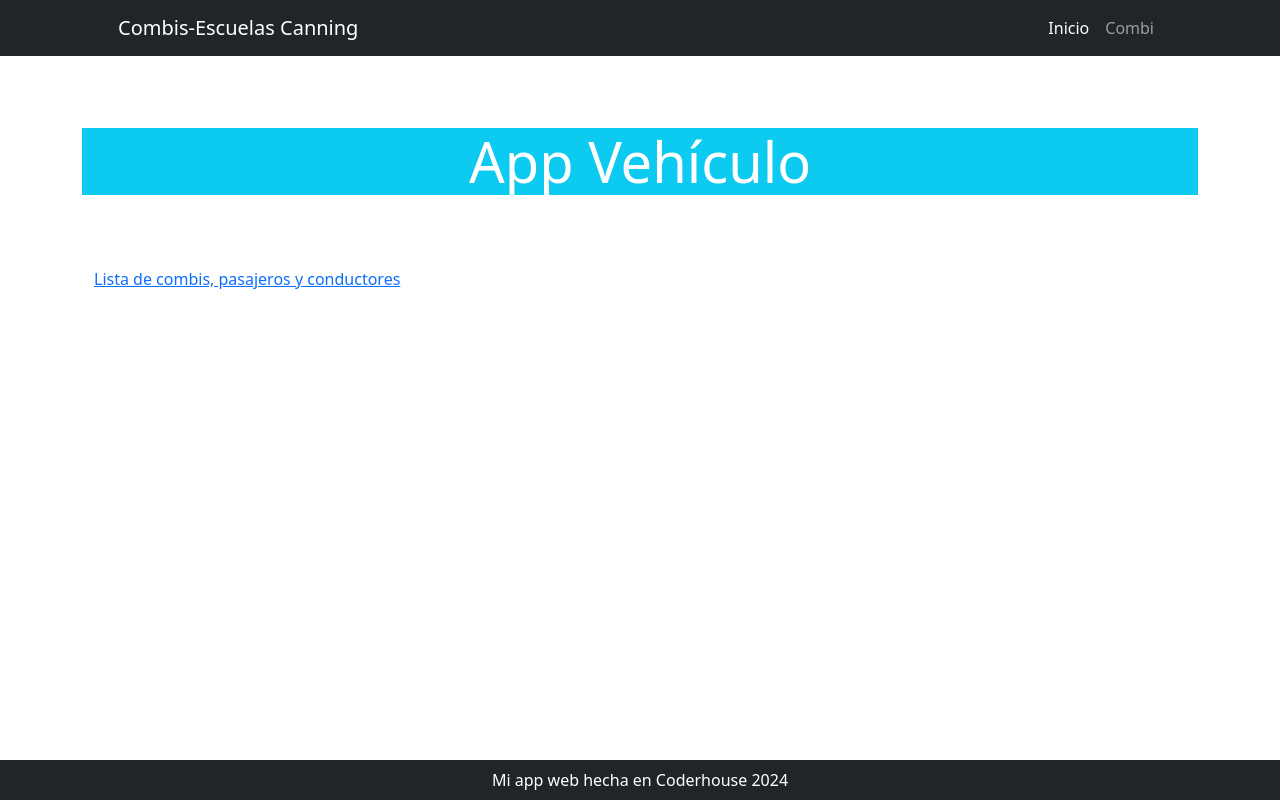
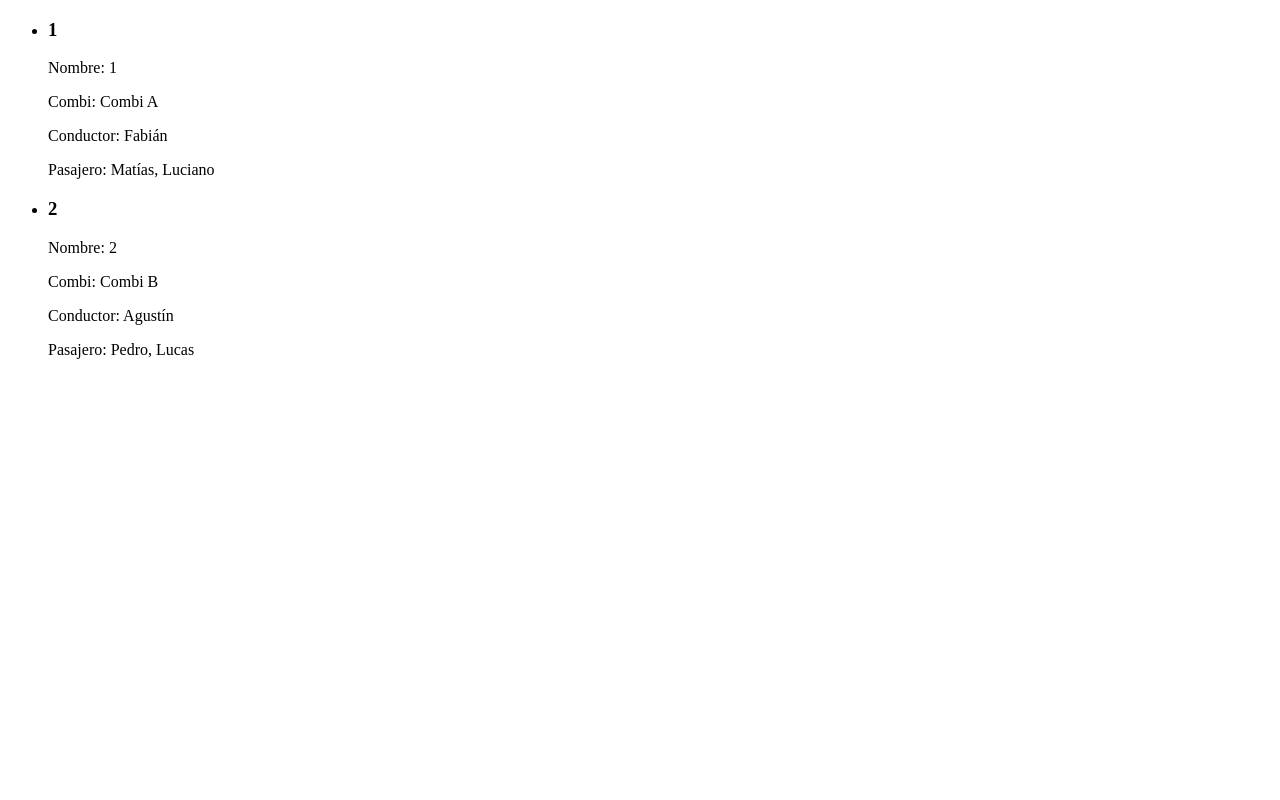
Before and after one commit to Ezesouzarr04/pre-entrega, a Django app: page /Vehiculo/ in a window 1280 px wide. Run offline with Django 5.2, Linux system fonts and the light colour scheme; data comes from the database, SQL or seed files in the repository; some libraries are stand-ins or nearby versions.

Commit message:
fix: arreglo en index y turno_list

```diff
--- a/Combi_escolar/Vehiculo/models.py
+++ b/Combi_escolar/Vehiculo/models.py
@@ -29,4 +29,4 @@ class Turno_de_recorrido(models.Model):
     pasajero = models.ManyToManyField(Pasajero)
 
     def __str__(self):
-        return self.nombre
+        return str(self.nombre)
--- a/Combi_escolar/Vehiculo/templates/Vehiculo/index.html
+++ b/Combi_escolar/Vehiculo/templates/Vehiculo/index.html
@@ -1,15 +1,21 @@
-{% extends 'core/base.html' %}
-
-{% block title %}
-    Vehículo
-{% endblock title %}
-
-{% block body_title %}
-    App Vehículo
-{% endblock body_title %}
-
-{% block content %}
-    <div>
-        <a href="{% url 'Vehiculo:turno_list' %}">Lista de combis, pasajeros y conductores</a>
-    </div>
-{% endblock content %}
+<!DOCTYPE html>
+<html>
+<head>
+    <title>Turnos</title>
+</head>
+<body>
+    {% for turno in turnos %}
+        <ul>
+            <li><h3>{{ turno.nombre }}</h3></li>
+            <p>Nombre: {{ turno.nombre }}</p>
+            <p>Combi: {{ turno.combi }}</p>
+            <p>Conductor: {{ turno.conductor }}</p>
+            <p>Pasajero:
+                {% for p in turno.pasajero.all %}
+                    {{ p.nombre }}{% if not forloop.last %}, {% endif %}
+                {% endfor %}
+            </p>
+        </ul>
+    {% endfor %}
+</body>
+</html>
--- a/Combi_escolar/Vehiculo/urls.py
+++ b/Combi_escolar/Vehiculo/urls.py
@@ -1,10 +1,9 @@
 from django.urls import path
 from . import views
-from Vehiculo.views import turno_list, index
 
 app_name = "Vehiculo"
 
 urlpatterns = [
     path("", views.index, name="index"),
-    path("Vehiculo/list", turno_list, name="turno_list"),
+    path("turnos/", views.turno_list, name="turno_list"),
 ]
--- a/Combi_escolar/Vehiculo/views.py
+++ b/Combi_escolar/Vehiculo/views.py
@@ -1,13 +1,13 @@
 from django.shortcuts import render
-from . import models
-from Vehiculo.models import Turno_de_recorrido
+
+from .models import Turno_de_recorrido
 
 def index(request):
-    consulta = models.Turno_de_recorrido.objects.all()
-    contexto = {"Turnos": consulta}
+    consulta = Turno_de_recorrido.objects.all()
+    contexto = {"turnos": consulta}
     return render(request, "Vehiculo/index.html", contexto)
 
 def turno_list(request):
     consulta = Turno_de_recorrido.objects.all()
-    contexto = {"Turnos": consulta}
+    contexto = {"turnos": consulta}
     return render(request, "Vehiculo/turno_list.html", contexto)
--- a/Combi_escolar/core/templates/core/components/navbar.html
+++ b/Combi_escolar/core/templates/core/components/navbar.html
@@ -8,7 +8,7 @@
         <div class="collapse navbar-collapse" id="navbarSupportedContent">
             <ul class="navbar-nav ms-auto mb-2 mb-lg-0">
                 <li class="nav-item"><a class="nav-link active" aria-current="page" href="{% url 'core:index' %}">Inicio</a></li>
-                <li class="nav-item"><a class="nav-link" href="{% url 'Vehiculo:index' %}">Combi</a></li>
+                <li class="nav-item"><a class="nav-link" href="{% url 'Vehiculo:index' %}">Asignación de combis</a></li>
             </ul>
         </div>
     </div>
```
Also changed, not shown: Combi_escolar/Vehiculo/templates/Vehiculo/turno_list.html (+14 -21 lines).
